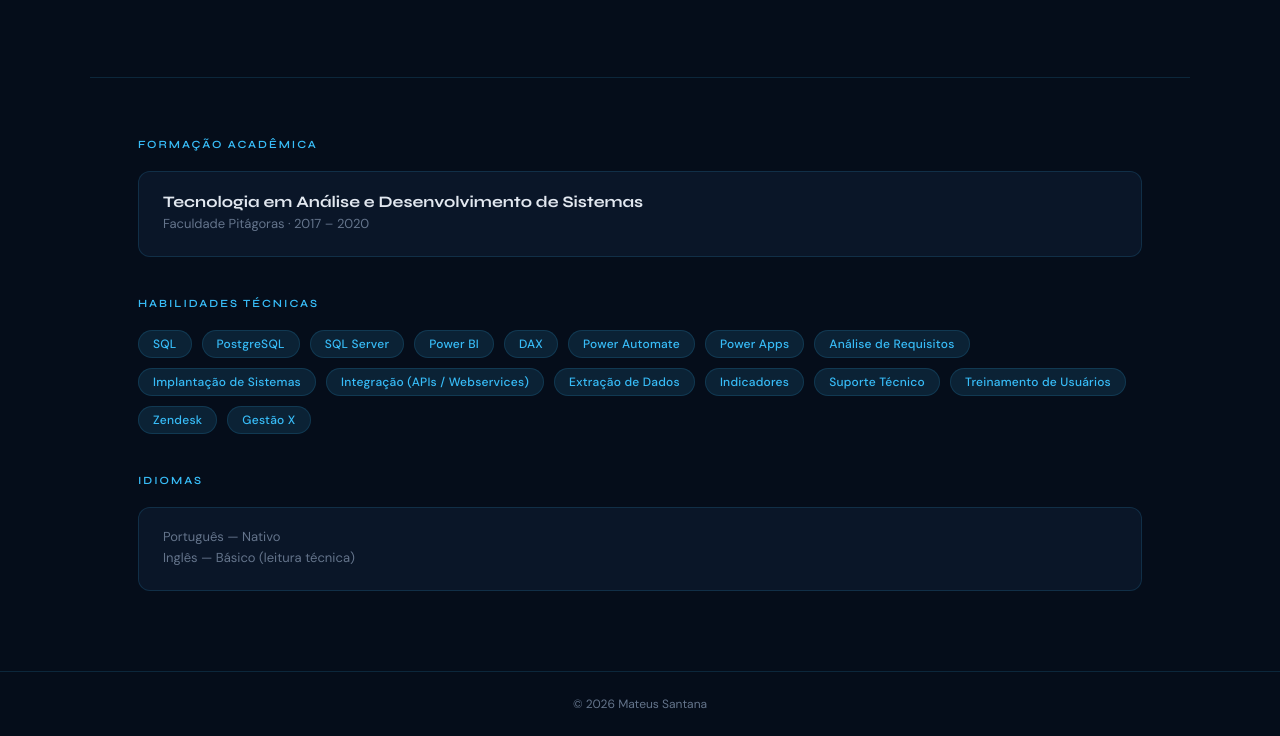
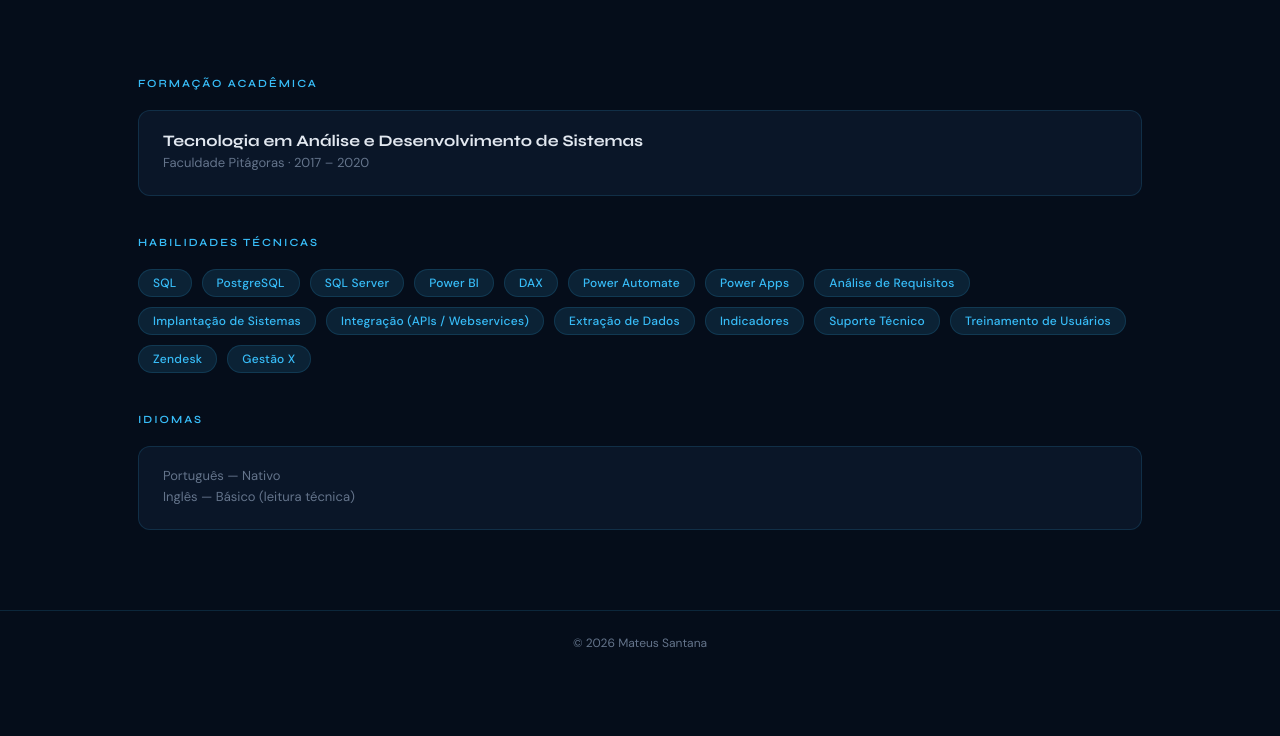
Before and after one commit to mateussantana31/portifolio, a plain HTML site: page index.html in a window 1280 px wide. Shown: the part 1547-2283 px from the top of the page. After the commit the page ends 2222 px from the top, so only its background shows below. Drawn offline with Linux system fonts and the light colour scheme.

```diff
--- a/index.html
+++ b/index.html
@@ -575,7 +575,6 @@
   </div>
 </section>
 
-  <hr class="divider">
 
   <section class="education-skills">
   <div style="max-width:1100px; margin:0 auto; padding:0 48px 80px;">
```
